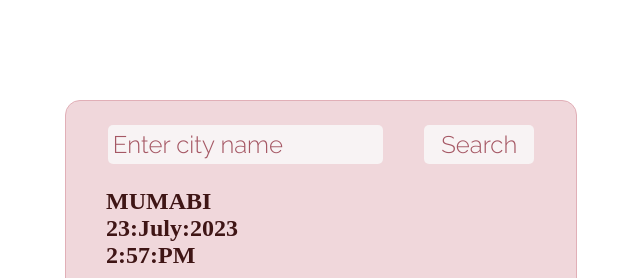
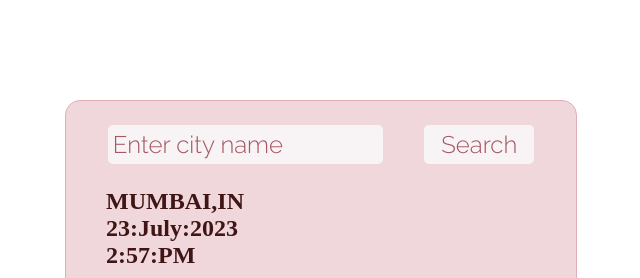
Before and after one commit to JunaidShaikh01/Weathar-App, a plain HTML site: page index.html in a window 1280 px wide. Shown: the top 278 px of the page, 319-959 px from the left. Drawn offline with Linux system fonts and the light colour scheme.

Commit message:
Update index.html

```diff
--- a/index.html
+++ b/index.html
@@ -23,7 +23,7 @@
         </div>
         <div id="outputSection">
             <div class="city-details">
-                <p id="cityNameEnterd">Mumabi</p>
+                <p id="cityNameEnterd">Mumbai,IN</p>
                 <p id="cityDate"></p>
                 <p id="cityTime"></p>
             </div>
```
